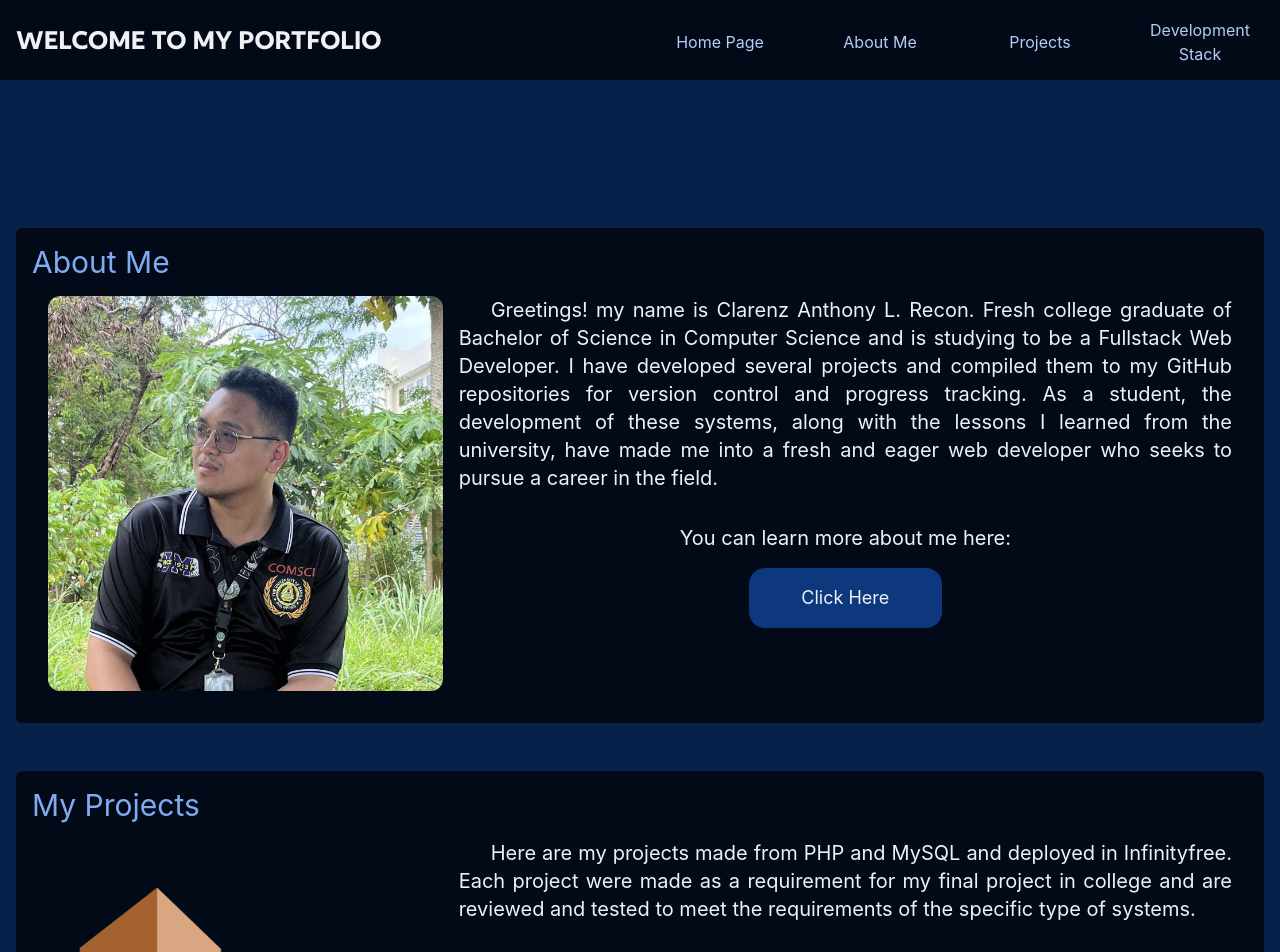
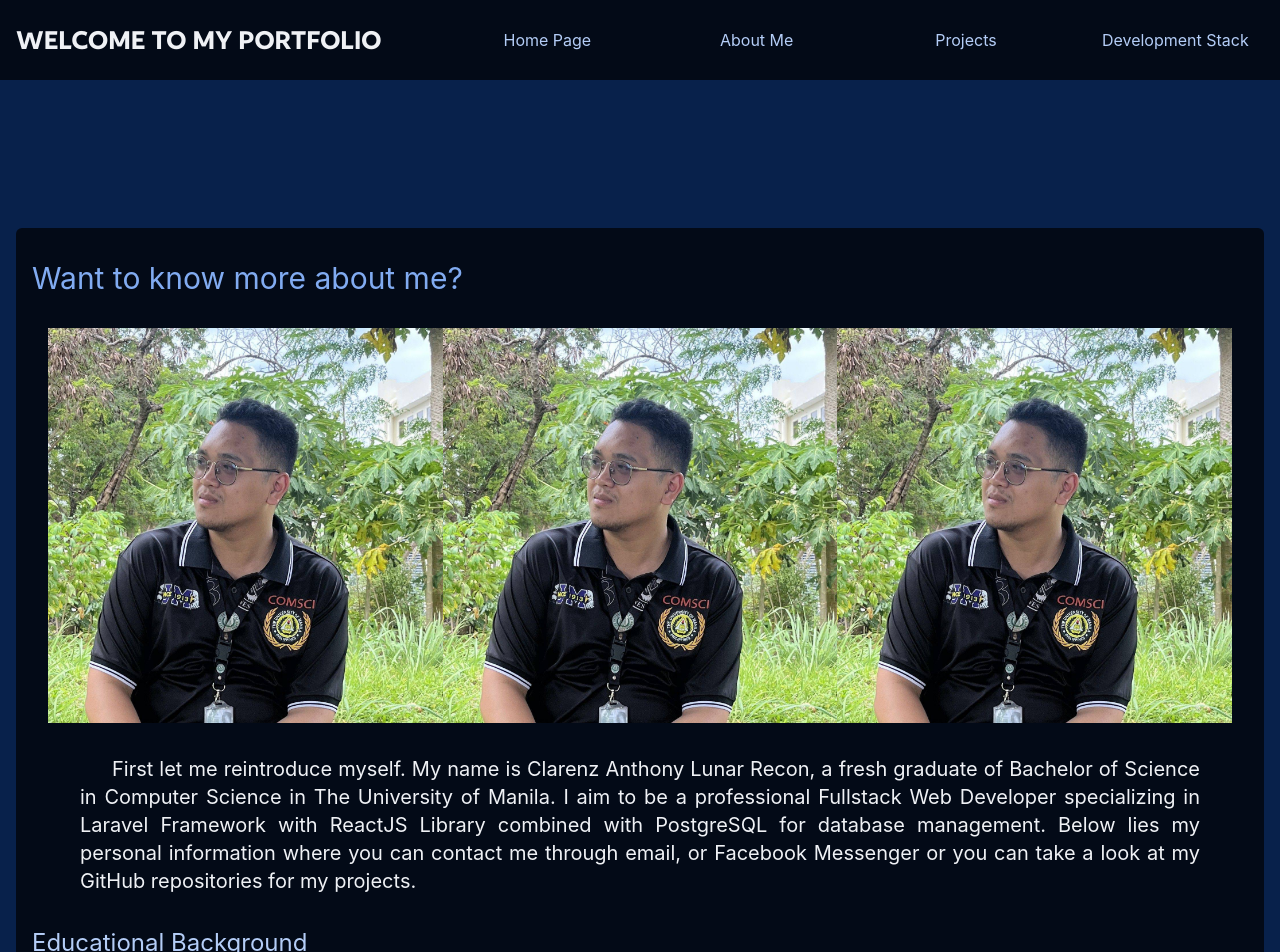
Before and after one commit to Lastlight10/Lastlight10.github.io, a React (Vite) app: page /about_me in a window 1280 px wide. Shown: the top 952 px of the page. Built offline with nearby package versions, Linux system fonts and the light colour scheme.

Commit message:
added details for AboutMe component
added education and why web development

```diff
--- a/package.json
+++ b/package.json
@@ -13,6 +13,7 @@
     "@tailwindcss/vite": "^4.3.0",
     "react": "^19.2.6",
     "react-dom": "^19.2.6",
+    "react-router": "^7.15.1",
     "tailwindcss": "^4.3.0"
   },
   "devDependencies": {
--- /dev/null
+++ b/src/assets/css/AboutMe.css
@@ -0,0 +1,51 @@
+@reference 'index.css';
+
+img{
+  pointer-events: none;
+  --webkit-user-drag:none;
+  @apply mb-4;
+}
+
+.panels{
+  @apply bg-[var(--color-primary-800)] p-4 my-5 rounded-md;
+
+}
+
+.headers{
+  @apply text-3xl text-[var(--color-primary-200)] mt-4 mb-4;
+}
+
+.headers2{
+  @apply text-2xl text-[var(--color-primary-100)] mt-4;
+}
+
+.headers3{
+  @apply text-lg text-[var(--color-primary-50)] mt-4 font-bold;
+}
+
+.contentPanel{
+  @apply rounded-2xl p-4;
+}
+.contentText{
+  @apply text-xl text-[var(--color-primary-50)] text-justify indent-8 mt-4;
+}
+.contentSubText{
+  @apply text-base text-[var(--color-primary-50)] text-justify indent-4 mt-4;
+}
+.panelButton{
+  @apply text-lg text-center text-[var(--color-primary-50)] bg-[var(--color-primary-600)]
+  m-4 w-1/4 h-1/2 self-center rounded-2xl;
+  cursor: pointer;
+}
+
+.panelWithButton{
+  @apply  mt-8 text-center flex flex-col self-center h-30;
+}
+
+.panelWithButtonText{
+  @apply text-center text-xl text-[var(--color-primary-50)];
+}
+
+.aboutMePics{
+  @apply aspect-5/6 col-span-1 md:aspect-square ;
+}
--- a/src/assets/css/App.css
+++ b/src/assets/css/App.css
@@ -1,8 +1,8 @@
 @reference 'index.css';
 
 .navbarButtons{
-  @apply text-[var(--color-primary-100)] text-center align-text-top text-base
-  hover:text-[var(--color-primary-50)]
+  @apply flex text-[var(--color-primary-100)] text-center align-text-top md:text-base sm:text-sm
+  hover:text-[var(--color-primary-50)] justify-center-safe
   hover:text-lg
   hover:outline-1
   focus:outline-1
@@ -11,19 +11,20 @@
   active:text-[var(--color-primary-700)]
 
   mx-4
-  w-1/5
-  h-full;
+  h-9/10
+  w-full;
 
   :active{
     @apply bg-[var(--color-primary-100)] text-[var(--color-primary-700)];
 
   }
+
   cursor: pointer;
 
 }
 
 .welcomeHeader{
-  @apply mx-4 w-auto text-3xl  text-shadow-blue-900 self-center-safe ;
+  @apply mx-4 w-auto md:text-3xl sm:text-base  text-shadow-blue-900 self-center-safe ;
 
   font-family: Author-Semibold;
 }
--- /dev/null
+++ b/src/components/AboutMe.jsx
@@ -0,0 +1,82 @@
+import '../assets/css/AboutMe.css'
+
+function AboutMe() {
+  return (
+    <>
+      <div className="flex-col grid grid-rows-1 gap-2 p-4 mt-48">
+        <div className="panels">
+          <h1 className="headers">Want to know more about me?</h1>
+          <div className="contentPanel justify-center">
+            <div className="row-span-1 grid grid-cols-3 text-primary-50">
+              <img className="aboutMePics" src="src/assets/profile.jpg" alt="My profile image."></img>
+              <img className="aboutMePics" src="src/assets/profile.jpg" alt="My profile image."></img>
+              <img className="aboutMePics" src="src/assets/profile.jpg" alt="My profile image."></img>
+            </div>
+            <div className=" ms-8 me-8">
+              <p className="contentText">
+                First let me reintroduce myself. My name is Clarenz Anthony Lunar Recon, a fresh graduate of Bachelor of Science in Computer Science in The University of Manila. I aim to be a professional Fullstack Web Developer specializing in Laravel Framework with ReactJS Library combined with PostgreSQL for database management. Below lies my personal information where you can contact me through email, or Facebook Messenger or you can take a look at my GitHub repositories for my projects.
+              </p>
+            </div>
+          </div>
+
+          <h1 className="headers2">Educational Background</h1>
+          <div className="contentPanel justify-center">
+            <div className="ms-8 me-8">
+               <p className="contentText">
+                My educational background has a large effect on the career path I have chosen which is to be a web developer along with the my peers and professors. These background are as follows:
+               </p>
+               <div className="grid grid-rows-3 mt-4 p-4">
+
+                <div className="row-span-1">
+                  <h3 className="headers3">
+                    Junior High School (Grade 7-10)
+                  </h3>
+                  <p className="contentSubText">
+                    2016-2020: Batasan Hills National High School (STE)
+                  </p>
+                </div>
+
+                <div className="row-span-1">
+                  <h3 className="headers3">
+                    Senior High School (Grade 11-12)
+                  </h3>
+                  <p className="contentSubText">
+                     2021-2022: Batasan Hills National High School (STEM)
+                  </p>
+                </div>
+
+                <div className="row-span-1">
+                  <h3 className="headers3">
+                    College
+                  </h3>
+                  <p className="contentSubText">
+                    2022-2026: The University of Manila (Bachelor of Science in Computer Science)
+                  </p>
+                </div>
+               </div>
+
+            </div>
+
+          </div>
+
+          <h1 className="headers2">Why I Chose This Career</h1>
+          <div classname="contentPanel justify-center">
+            <div className="ms-8 me-8">
+              <p className="contentText">
+                When you ask people about what they do on the internet, most of the time they will tell you the websites they spend most of the time in like YouTube, Facebook or Instagram. These websites are a product of web developers who worked hard in maintaning and creating these websites that serves millions of users worldwide. As a fresh and upcoming web developer, I also aim to create websites popular and used by many internet users.
+              </p>
+              <p className="contentText">
+                But there is something that I haven't really paid much attention to until I developed web applications myself and that is web applications can be an alternative to traditional softwares such as an inventory management system that can be accessed on using a web browser. This makes the systems accessible to almost any web browser at any places. This is one of the things I loved about websites, their accessibility with the limits of being contained in a single computer like a software only downloaded in one computer. One other thing is the design and aesthethics of websites along with themes and animations make it very appealing to users. Web developers has a lot of tools like TailWindCSS that can help in making websites more modern and pleasing to look at.
+              </p>
+            </div>
+          </div>
+        </div>
+
+      </div>
+
+
+    </>
+  )
+}
+
+export default AboutMe
--- a/src/components/App.jsx
+++ b/src/components/App.jsx
@@ -2,37 +2,57 @@ import { useState } from 'react'
 import reactLogo from '../assets/react.svg'
 import viteLogo from '../assets/vite.svg'
 import heroImg from '../assets/hero.png'
+import { BrowserRouter, Routes, Route } from 'react-router'
 import '../assets/css/App.css'
 import Home from './Home.jsx'
+import AboutMe from './AboutMe.jsx'
 
 function App() {
   const [count, setCount] = useState(0)
 
   return (
     <>
+      <BrowserRouter>
         <div className="flex w-full bg-primary-800 mb-16 fixed top-0">
           {/* Navbar */}
-        <div className="grid grid-cols-2 w-screen h-20">
-          <div className="welcomeHeader text-primary-50">
-            <h1 className="">WELCOME TO MY PORTFOLIO</h1>
+          <div className="grid grid-cols-3 w-screen h-20">
+            <div className="welcomeHeader col-span-1">
+              <h1 className="text-primary-50">WELCOME TO MY PORTFOLIO</h1>
             </div>
-          <div className="self-center-safe justify-items-end-safe h-20">
-            <button className="navbarButtons">
+            <div className="self-center-safe grid grid-cols-4 col-span-2 me-4">
+              <div className="col-span-1">
+                <a className="navbarButtons" href='/'>
                   Home Page
-            </button >
-            <button className="navbarButtons">
+                </a >
+              </div>
+
+              <div className="col-span-1">
+                <a className="navbarButtons" href='/about_me'>
                   About Me
-            </button>
-            <button className="navbarButtons">
+                </a>
+              </div>
+
+              <div className="col-span-1">
+                <a className="navbarButtons">
                   Projects
-            </button>
-            <button className="navbarButtons">
+                </a>
+              </div>
+
+              <div className="col-span-1">
+                <a className="navbarButtons">
                   Development Stack
-            </button >
+                </a >
+              </div>
+
+
             </div>
           </div>
         </div>
-      <Home />
+        <Routes>
+          <Route index element={<Home />}/>
+          <Route path='/about_me' element={<AboutMe />}/>
+        </Routes>
+      </BrowserRouter>
     </>
   )
 }
```
Also changed, not shown: 1 other file (tests, documents, lock files or other folders). Lines whose indentation alone changed are shown as unchanged.
